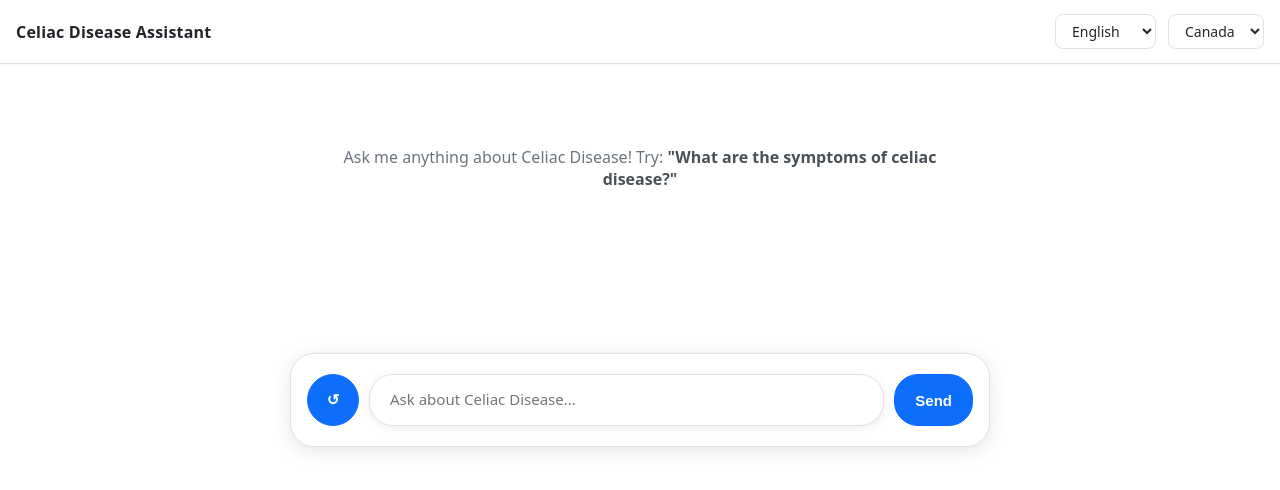
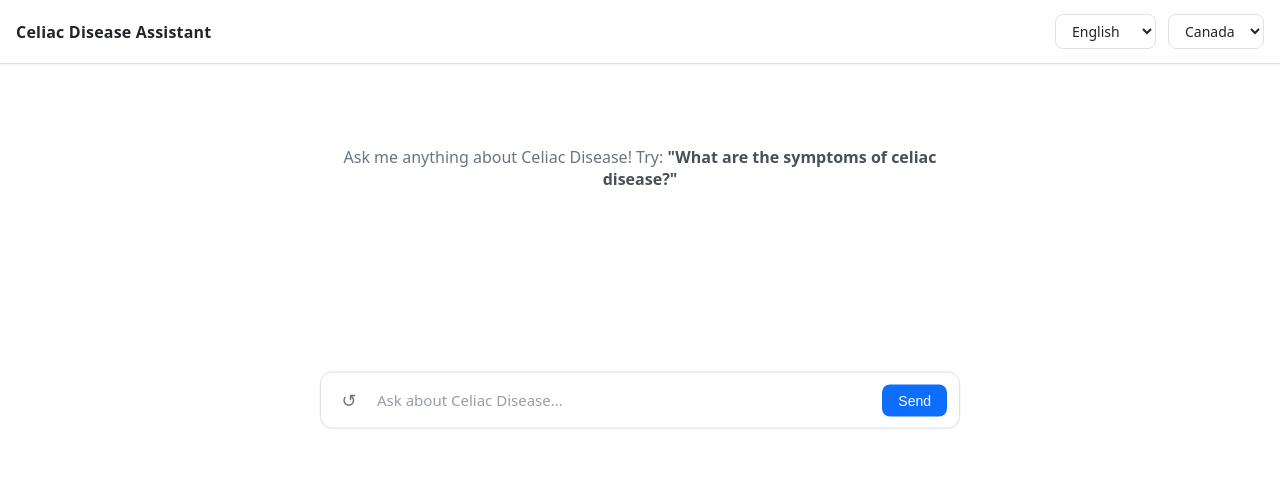
Before and after one commit to corybl/ai-chatbot, a website: page index.html in a window 1280 px wide. Drawn offline with Linux system fonts and the light colour scheme; a web font is replaced by a local one.

Commit message:
general error correction

```diff
--- a/assets/app.js
+++ b/assets/app.js
@@ -201,10 +201,6 @@ function formatText(text) {
 
   let formatted = text;
 
-  // First, escape standalone # characters that aren't part of headers
-  // Replace standalone # (not followed by space or at start of line) with plain text
-  formatted = formatted.replace(/(?<!^)#(?!\s|#)/g, '#');
-
   // Split by double newlines to preserve paragraphs
   const paragraphs = formatted.split(/\n\n+/);
 
@@ -235,10 +231,21 @@ function formatText(text) {
     }
     // Regular paragraph - apply inline formatting
     else {
-      // Clean up any stray # characters that weren't part of headers
-      processed = processed.replace(/^#+$/, ''); // Remove lines that are only # characters
+      // Remove any citation markers that might have been left in
+      processed = processed.replace(/\[\d+\]/g, '');
+
+      // Remove lines that are only # characters (common formatting artifact)
+      const lines = processed.split('\n');
+      const cleanedLines = lines.filter(line => {
+        const trimmed = line.trim();
+        return trimmed && !/^#+\s*$/.test(trimmed);
+      });
+      processed = cleanedLines.join('\n').trim();
+
       if (processed) {
         processed = applyInlineFormatting(processed);
+      } else {
+        return ''; // Skip empty paragraphs
       }
     }
 
--- a/assets/styles.css
+++ b/assets/styles.css
@@ -301,125 +301,126 @@ body {
 .composer {
   position: fixed;
   left: 50%;
-  padding: 20px 16px;
-  background: #ffffff;
-  border: 1px solid var(--border);
-  border-radius: 24px;
-  box-shadow: 0 4px 20px rgba(0,0,0,0.1);
+  transform: translateX(-50%);
   width: 100%;
-  max-width: 700px;
+  max-width: 768px; /* Perplexity-style width */
   display: flex;
   justify-content: center;
-  transition: bottom 0.6s cubic-bezier(0.4, 0, 0.2, 1),
-              transform 0.6s cubic-bezier(0.4, 0, 0.2, 1),
-              left 0.4s cubic-bezier(0.4, 0, 0.2, 1),
-              max-width 0.4s cubic-bezier(0.4, 0, 0.2, 1),
-              border-radius 0.6s cubic-bezier(0.4, 0, 0.2, 1),
-              box-shadow 0.6s cubic-bezier(0.4, 0, 0.2, 1),
-              border 0.6s cubic-bezier(0.4, 0, 0.2, 1),
-              background 0.6s cubic-bezier(0.4, 0, 0.2, 1);
+  transition: bottom 0.3s ease;
   z-index: 100; /* Above sources menu */
+  padding: 0 16px;
+  pointer-events: none; /* Allow clicks to pass through container */
 }
-
-/* Composer stays centered regardless of sources menu */
 
 /* Centered position when no messages */
 .composer.composer--centered {
   bottom: 50%;
   transform: translate(-50%, 50%);
-  border-radius: 24px;
-  box-shadow: 0 4px 20px rgba(0,0,0,0.1);
-  border: 1px solid var(--border);
-  background: #ffffff;
 }
 
 /* Floating bottom position when first message is added */
 .composer.composer--bottom {
-  bottom: 20px;
+  bottom: 24px;
   transform: translateX(-50%);
-  border-radius: 24px;
-  box-shadow: 0 4px 20px rgba(0,0,0,0.1);
-  border: 1px solid var(--border);
-  background: #ffffff;
 }
 
-/* When at bottom with messages, make it look more like a footer */
+/* When at bottom with messages, make it float (no bar on top) */
 .composer.composer--bottom.has-messages {
   position: fixed;
-  bottom: 0;
+  bottom: 24px;
   transform: translateX(-50%);
-  max-width: 100%;
-  border-radius: 0;
-  border-left: none;
-  border-right: none;
-  border-bottom: none;
-  border-top: 1px solid var(--border);
-  box-shadow: 0 -1px 3px rgba(0,0,0,0.05);
-  background: linear-gradient(180deg, transparent, rgba(255,255,255,0.95) 30%, #ffffff);
-  padding: 20px 16px;
-}
-
-/* Use sticky only when scrolled to bottom for better UX */
-@media (min-width: 701px) {
-  .composer.composer--bottom.has-messages {
-    position: sticky;
-    left: auto;
-    transform: none;
-  }
+  padding: 0 16px;
+  background: transparent;
+  border: none;
+  pointer-events: none;
 }
 
 .composer form {
-  display: grid;
-  grid-template-columns: auto 1fr auto;
-  gap: 10px;
-  align-items: end;
-  max-width: 700px;
+  pointer-events: auto; /* Re-enable clicks on form */
+  display: flex;
+  align-items: center;
+  gap: 8px;
   width: 100%;
+  max-width: 640px; /* Perplexity-style: takes ~83% of max-width */
   margin: 0 auto;
+  background: #ffffff;
+  border: 1px solid var(--border);
+  border-radius: 12px; /* Perplexity uses smaller border radius */
+  padding: 8px 12px;
+  box-shadow: 0 1px 3px rgba(0,0,0,0.05);
+  transition: box-shadow 0.2s ease, border-color 0.2s ease;
+}
+
+.composer form:focus-within {
+  border-color: var(--accent);
+  box-shadow: 0 2px 8px rgba(13, 110, 253, 0.1);
 }
 
 .composer__input {
   resize: none;
-  background: #ffffff;
+  background: transparent;
   color: var(--text);
-  border: 1px solid var(--border);
-  border-radius: 24px;
-  padding: 14px 20px;
+  border: none;
   outline: none;
-  min-height: 52px;
-  max-height: 160px;
-  box-shadow: 0 2px 8px rgba(0,0,0,0.08);
-  width: 100%;
+  flex: 1;
+  min-height: 24px;
+  max-height: 200px;
+  padding: 8px 4px;
   font-size: 15px;
-  line-height: 1.45;
+  line-height: 1.5;
   font-family: 'Science Gothic', system-ui, -apple-system, sans-serif;
   font-variation-settings: 'wght' 400, 'wdth' 100, 'CTRS' 0, 'slnt' 0;
-  transition: box-shadow 0.2s, border-color 0.2s;
 }
 
-.composer__input:focus {
-  border-color: var(--accent);
-  box-shadow: 0 4px 12px rgba(13, 110, 253, 0.15);
+.composer__input::placeholder {
+  color: var(--muted);
+  opacity: 0.7;
 }
 
-.composer__send, .composer__action {
-  height: 52px;
-  padding: 0 20px;
-  border-radius: 24px;
-  border: 1px solid var(--accent);
+.composer__send {
+  padding: 8px 16px;
+  border-radius: 8px;
+  border: none;
   background: var(--accent);
   color: #ffffff;
-  font-weight: 600;
-  font-variation-settings: 'wght' 600;
+  font-weight: 500;
+  font-variation-settings: 'wght' 500;
   cursor: pointer;
-  transition: background-color 0.2s, border-color 0.2s, transform 0.1s;
-  font-size: 15px;
+  transition: background-color 0.2s ease, opacity 0.2s ease;
+  font-size: 14px;
+  white-space: nowrap;
+  flex-shrink: 0;
+}
+
+.composer__send:hover:not(:disabled) {
+  background: #0b5ed7;
+}
+
+.composer__send:disabled {
+  opacity: 0.5;
+  cursor: not-allowed;
 }
 
 .composer__action {
-  width: 52px;
+  width: 32px;
+  height: 32px;
   padding: 0;
-  border-radius: 50%;
+  border-radius: 8px;
+  border: none;
+  background: transparent;
+  color: var(--muted);
+  cursor: pointer;
+  transition: background-color 0.2s ease, color 0.2s ease;
+  font-size: 18px;
+  display: flex;
+  align-items: center;
+  justify-content: center;
+  flex-shrink: 0;
+}
+
+.composer__action:hover {
+  background: var(--panel);
+  color: var(--text);
 }
 
 .composer__send:hover:not(:disabled), .composer__action:hover:not(:disabled) {
```
